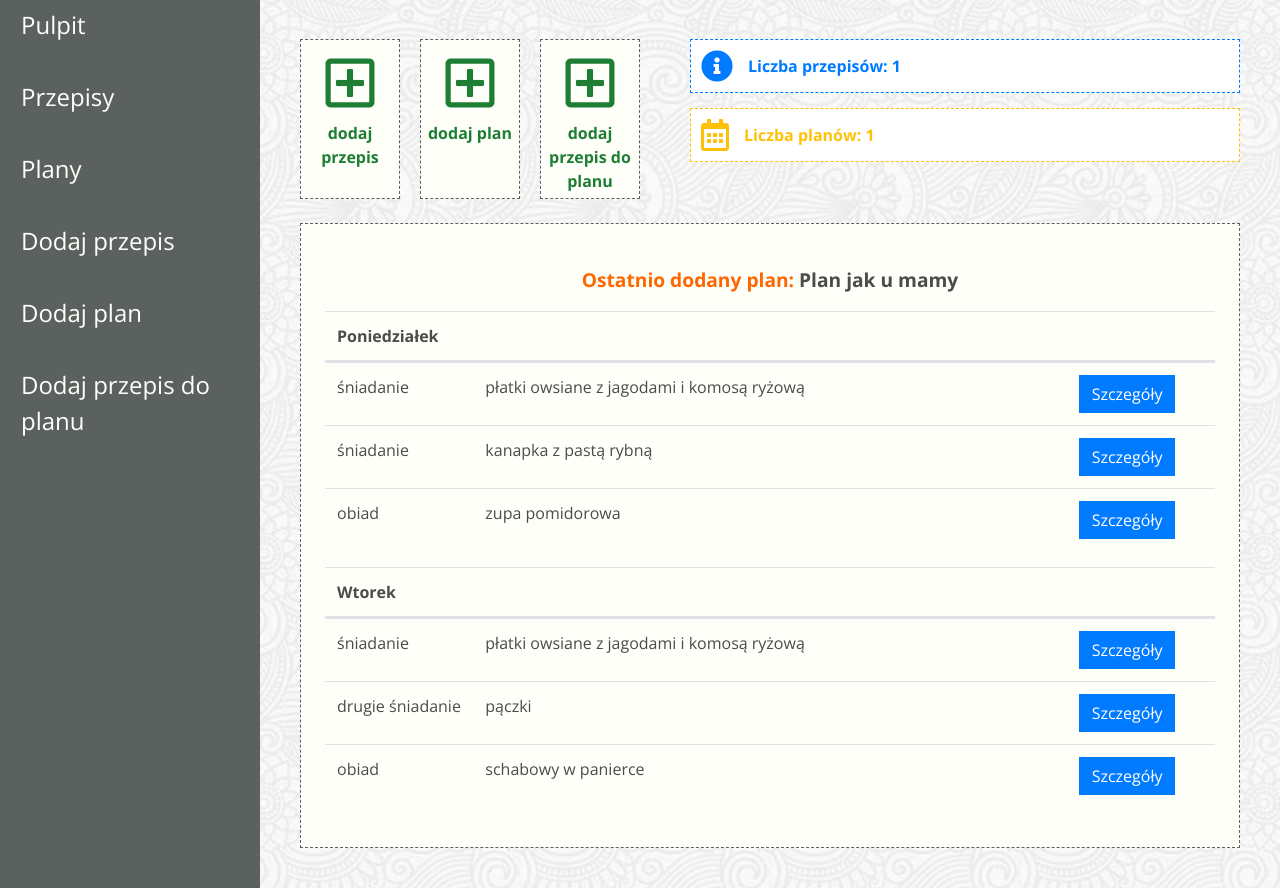
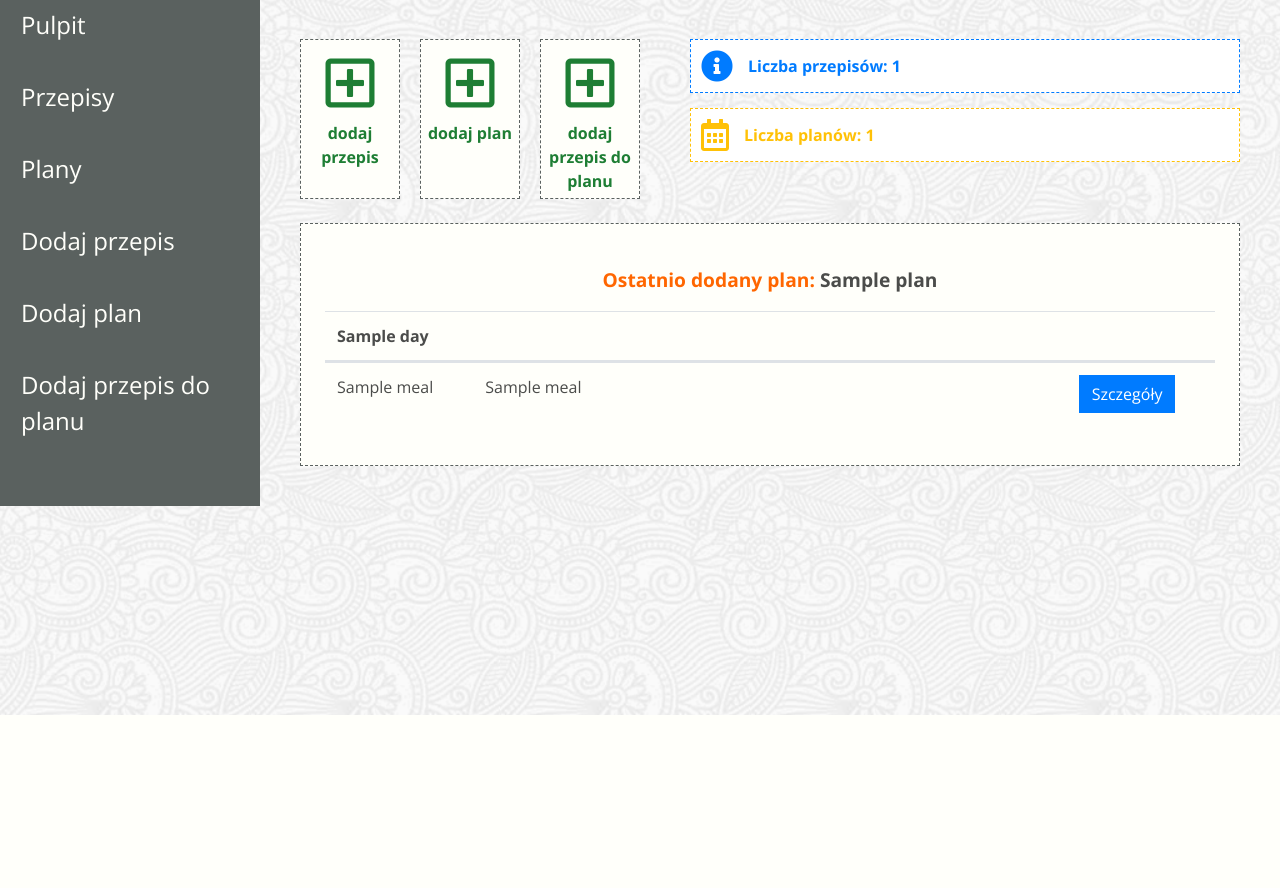
Before and after one commit to JoannaGradowska/CL-ScrumLabProject, a Django app: template jedzonko/templates/dashboard.html in a window 1280 px wide. Shown: the part 85-973 px from the top of the page. After the commit the page ends 800 px from the top, so only its background shows below. Run offline with Django 3.2, Linux system fonts and the light colour scheme; the template is opened without the code that fills it: most values are stand-ins (such as "Sample title", 1, 10 or a date in 2020); some libraries are stand-ins or nearby versions; some web fonts are replaced.

Commit message:
2.5 last plan on main page

```diff
--- a/jedzonko/templates/dashboard.html
+++ b/jedzonko/templates/dashboard.html
@@ -36,59 +36,27 @@
                 </div>
                 <div class="m-4 p-4 border-dashed">
                     <h2 class="dashboard-content-title">
-                        <span>Ostatnio dodany plan:</span> Plan jak u mamy
+                        <span>Ostatnio dodany plan:</span> {{ plan.name }}
                     </h2>
+                    {% for k, day in plan.days.items %}
                     <table class="table">
                         <thead>
                             <tr class="d-flex">
-                                <th class="col-2">Poniedziałek</th>
+                                <th class="col-2">{{ day.day_name }}</th>
                                 <th class="col-8"></th>
                                 <th class="col-2"></th>
                             </tr>
                         </thead>
                         <tbody>
+                            {% for k, meal in day.meals.items %}
                             <tr class="d-flex">
-                                <td class="col-2">śniadanie</td>
-                                <td class="col-8">płatki owsiane z jagodami i komosą ryżową</td>
-                                <td class="col-2"><button type="button" class="btn btn-primary rounded-0">Szczegóły</button></td>
+                                <td class="col-2">{{ meal.meal_name }}</td>
+                                <td class="col-8">{{ meal.recipe_name }}</td>
+                                <td class="col-2"><a href="/recipe/{{ meal.recipe_id }}/" class="btn btn-primary rounded-0">Szczegóły</a></td>
                             </tr>
-                            <tr class="d-flex">
-                                <td class="col-2">śniadanie</td>
-                                <td class="col-8">kanapka z pastą rybną</td>
-                                <td class="col-2"><button type="button" class="btn btn-primary rounded-0">Szczegóły</button></td>
-                            </tr>
-                            <tr class="d-flex">
-                                <td class="col-2">obiad</td>
-                                <td class="col-8">zupa pomidorowa</td>
-                                <td class="col-2"><button type="button" class="btn btn-primary rounded-0">Szczegóły</button></td>
-                            </tr>
+                            {% endfor %}
                         </tbody>
                     </table>
-                    <table class="table">
-                        <thead>
-                            <tr class="d-flex">
-                                <th class="col-2">Wtorek</th>
-                                <th class="col-8"></th>
-                                <th class="col-2"></th>
-                            </tr>
-                        </thead>
-                        <tbody>
-                            <tr class="d-flex">
-                                <td class="col-2">śniadanie</td>
-                                <td class="col-8">płatki owsiane z jagodami i komosą ryżową</td>
-                                <td class="col-2"><button type="button" class="btn btn-primary rounded-0">Szczegóły</button></td>
-                            </tr>
-                            <tr class="d-flex">
-                                <td class="col-2">drugie śniadanie</td>
-                                <td class="col-8">pączki</td>
-                                <td class="col-2"><button type="button" class="btn btn-primary rounded-0">Szczegóły</button></td>
-                            </tr>
-                            <tr class="d-flex">
-                                <td class="col-2">obiad</td>
-                                <td class="col-8">schabowy w panierce</td>
-                                <td class="col-2"><button type="button" class="btn btn-primary rounded-0">Szczegóły</button></td>
-                            </tr>
-                        </tbody>
-                    </table>
+                    {% endfor %}
                 </div>
 {% endblock content %}
```
Also changed, not shown: jedzonko/views.py (+43 -2 lines).
